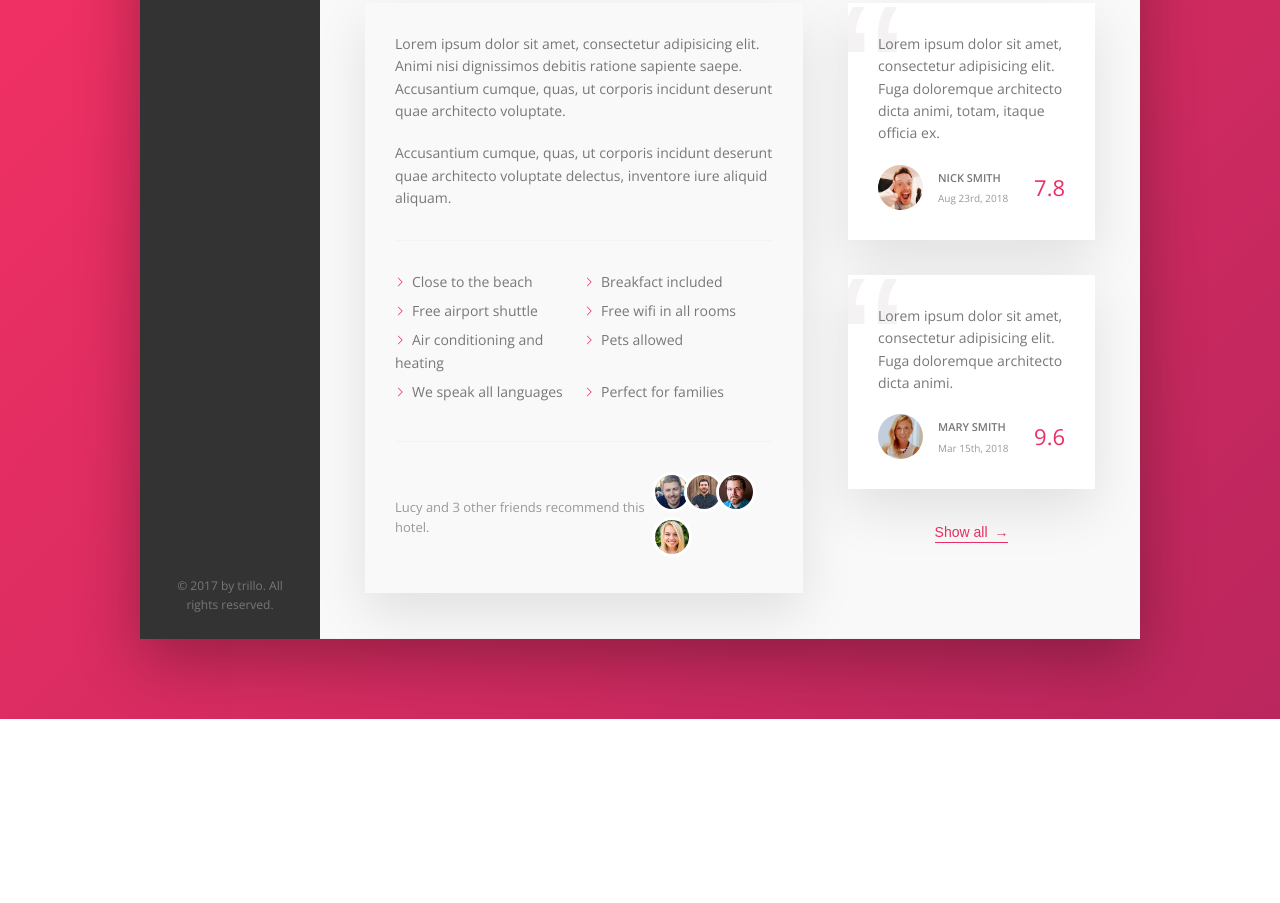
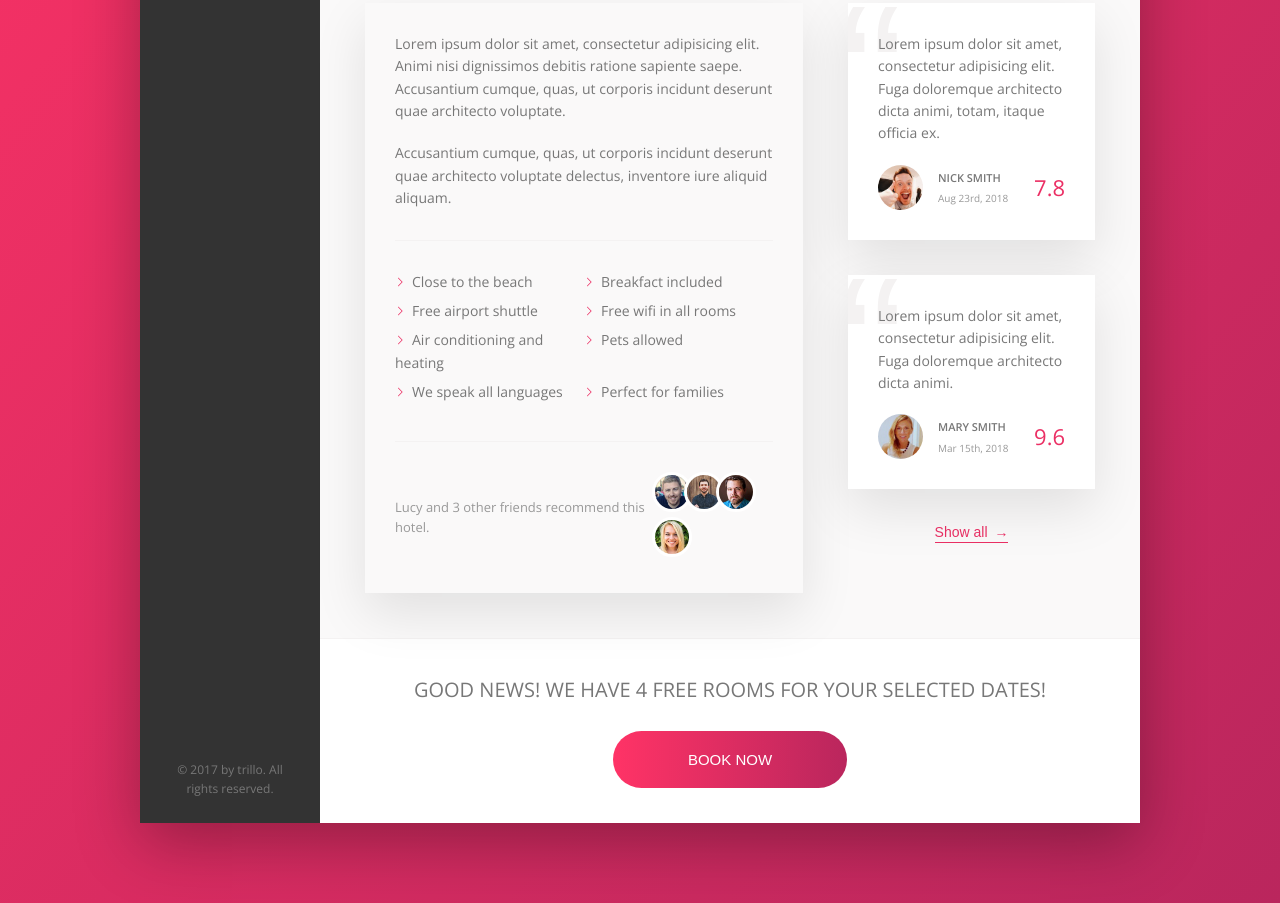
Before and after one commit to MohsAkhtar/css-trillo, a website: page index.html in a window 1280 px wide. Shown: the part 580-1483 px from the top of the page. Before the commit the page ends 1299 px from the top, so only its background shows below. Drawn offline with nearby package versions, Linux system fonts and the light colour scheme.

Commit message:
Finished non resposive part of project

```diff
--- a/index.html
+++ b/index.html
@@ -199,6 +199,17 @@
                         <button class="btn-inline">Show all <span>&rarr;</span></button>
                     </div>
                 </div>
+
+                <div class="cta">
+                    <h2 class="cta__book-now">
+                        Good news! We have 4 free rooms for your selected dates!
+                    </h2>
+                    <button class="btn">
+                        <span class="btn__visible">Book now</span>
+                        <span class="btn__invisible">Only 4 rooms left</span>
+                    </button>
+                </div>
+
             </main>
         </div>
     </div>
--- a/sass/_components.scss
+++ b/sass/_components.scss
@@ -460,3 +460,77 @@
     z-index: 1;
   }
 }
+
+//////////////////
+// CALL TO ACTION
+.cta {
+  padding: 3.5rem;
+  text-align: center;
+
+  &__book-now {
+    font-size: 2rem;
+    font-weight: 300;
+    text-transform: uppercase;
+    margin-bottom: 2.5rem;
+  }
+}
+
+//////////////////
+// CALL TO ACTION BUTTON
+.btn {
+  font-size: 1.5rem;
+  border: none;
+  font-weight: 300;
+  border-radius: 100px;
+  text-transform: uppercase;
+  background-image: linear-gradient(
+    to right,
+    var(--color-primary-light),
+    var(--color-primary-dark)
+  );
+  color: #fff;
+  position: relative;
+  overflow: hidden; // best way to hide the text
+  cursor: pointer;
+
+  // all child elements
+  & > * {
+    display: inline-block;
+    height: 100%; // so it same as parent, need this for transform
+    width: 100%;
+    transition: all 0.2s;
+  }
+
+  &__visible {
+    padding: 2rem 7.5rem; // this will define size of button
+  }
+
+  &__invisible {
+    position: absolute;
+    padding: 2rem 0;
+    left: 0;
+    top: -100%;
+  }
+
+  &:hover {
+    background-image: linear-gradient(
+      to left,
+      var(--color-primary-light),
+      var(--color-primary-dark)
+    );
+  }
+
+  &:hover &__visible {
+    // because we did not use absolute positioning we'll use transform on this one
+    transform: translateY(100%);
+  }
+
+  &:hover &__invisible {
+    top: 0;
+  }
+
+  &:focus {
+    outline: none;
+    animation: pulsate 1s infinite;
+  }
+}
```
Also changed, not shown: css/style.css.
